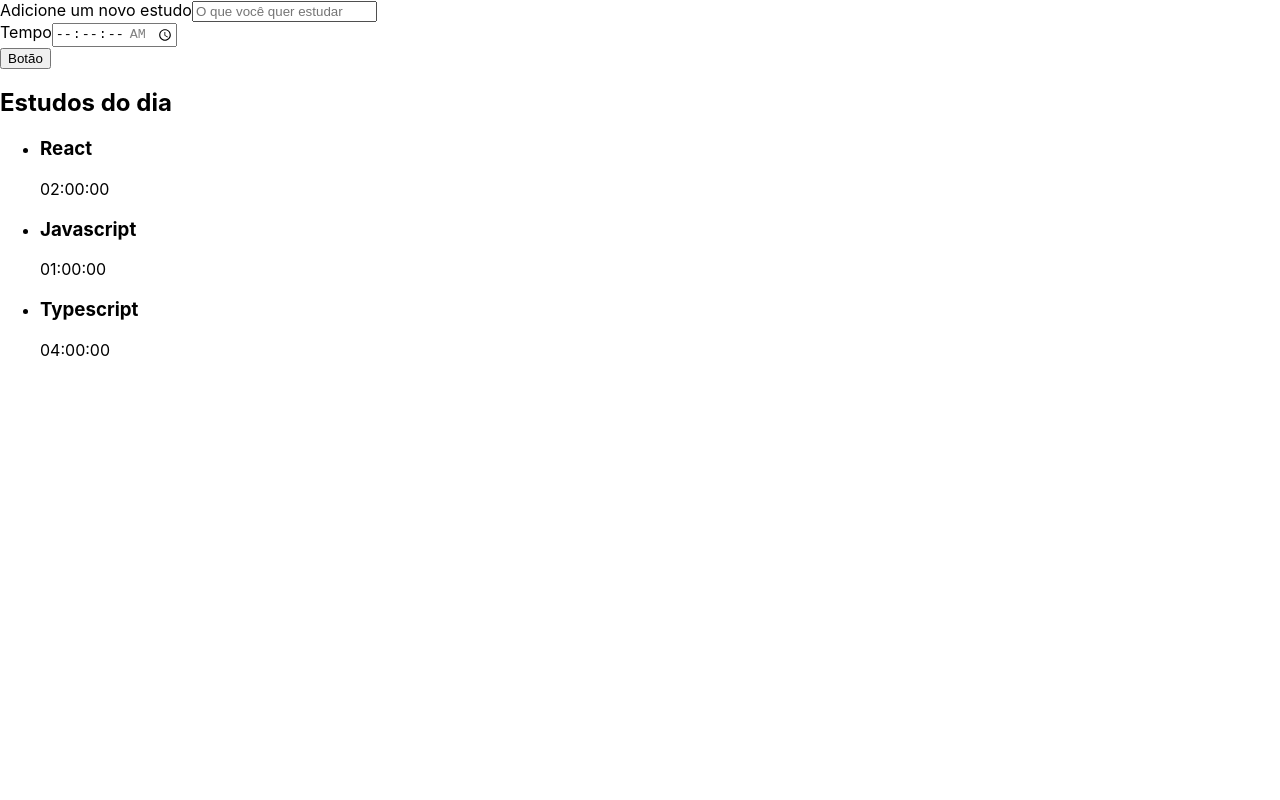
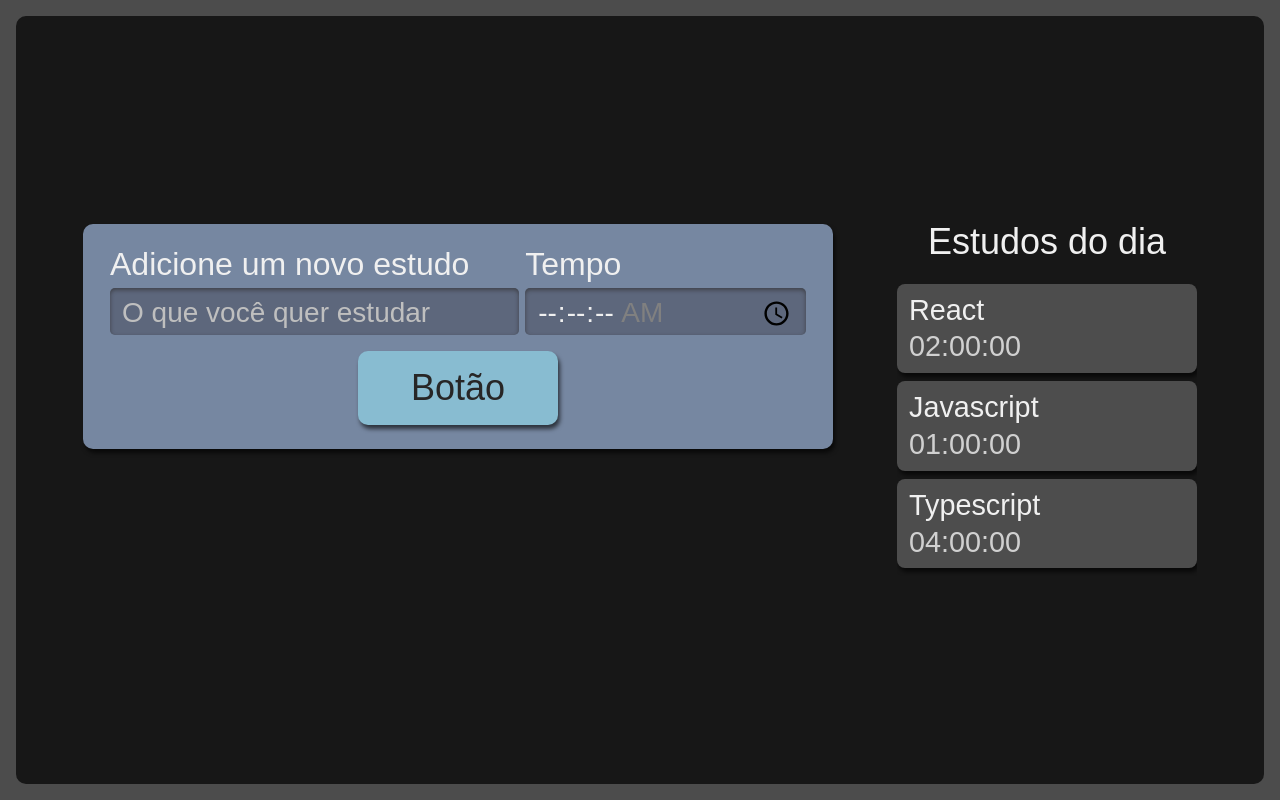
Before and after one commit to arailson/arailson-react-studies, a React (Create React App) app: page / in a window 1280 px wide. Built offline with nearby package versions, Linux system fonts and the light colour scheme.

Commit message:
Estilizando com Sass

```diff
--- a/package.json
+++ b/package.json
@@ -13,6 +13,7 @@
     "react": "^18.2.0",
     "react-dom": "^18.2.0",
     "react-scripts": "5.0.1",
+    "sass": "^1.55.0",
     "typescript": "^4.8.4",
     "web-vitals": "^2.1.4"
   },
--- a/src/App.tsx
+++ /dev/null
@@ -1,14 +0,0 @@
-import React from 'react';
-import Formulario from './components/Formulario';
-import Lista from './components/Lista';
-
-function App() {
-  return (
-    <div className="App">
-     <Formulario />
-     <Lista />
-    </div>
-  );
-}
-
-export default App;
--- a/src/components/Botao/index.tsx
+++ b/src/components/Botao/index.tsx
@@ -1,10 +1,9 @@
 import React from "react";
+import "./style.scss";
 
-class Botao extends React.Component{
-    render() {
-        return(
-            <button>Botão</button>
-        )
-    }
+class Botao extends React.Component {
+  render() {
+    return <button className="botao">Botão</button>;
+  }
 }
 export default Botao;
--- /dev/null
+++ b/src/components/Botao/style.scss
@@ -0,0 +1,25 @@
+.botao {
+  align-self: center;
+  background-color: #88bcd1;
+  border-radius: 10px;
+  box-shadow: 2px 4px 4px #0000009f;
+  color: #272626;
+  cursor: pointer;
+  font-size: 1.25rem;
+  padding: 16px;
+  width: 150px;
+
+  &:active {
+    background-color: #7ca6b7;
+    box-shadow: 2px 2px 4px #0000009f inset;
+  }
+}
+
+@media screen and (min-width: 1280px) {
+  .botao {
+    grid-column-start: span 2;
+    justify-self: center;
+    width: 200px;
+    font-size: 2.25rem;
+  }
+}
--- a/src/components/Formulario/index.tsx
+++ b/src/components/Formulario/index.tsx
@@ -1,11 +1,12 @@
 import React from "react";
 import Botao from "../Botao";
+import "./style.scss";
 
-class Formulario extends React.Component{
+class Formulario extends React.Component {
   render() {
-        return(
-            <form>
-                <div>
+    return (
+      <form className="novaTarefa">
+        <div className="inputContainer">
           <label htmlFor="tarefa">Adicione um novo estudo</label>
           <input
             type="text"
@@ -15,7 +16,7 @@
             required
           />
         </div>
-                <div>
+        <div className="inputContainer">
           <label htmlFor="tempo">Tempo</label>
           <input
             type="time"
@@ -29,7 +30,7 @@
         </div>
         <Botao />
       </form>
-        )
+    );
   }
 }
 export default Formulario;
--- /dev/null
+++ b/src/components/Formulario/style.scss
@@ -0,0 +1,61 @@
+.novaTarefa {
+  display: flex;
+  flex-direction: column;
+  grid-area: nova-tarefa;
+  background-color: #7687a1;
+  border-radius: 10px;
+  box-shadow: 2px 4px 4px #0000009f;
+  padding: 12px;
+
+  .inputContainer {
+    display: flex;
+    flex-direction: column;
+    width: 100%;
+    margin-bottom: 16px;
+
+    label {
+      margin-bottom: 8px;
+      font-size: 1.25rem;
+    }
+
+    input {
+      width: 100%;
+      padding: 8px 12px 4px;
+      box-sizing: border-box;
+      border: unset;
+      border-radius: 5px;
+      background-color: #5d677c;
+      box-shadow: 0px 2px 4px #2d2b2b9f inset;
+
+      &::placeholder {
+        color: #bfbfbf;
+      }
+    }
+  }
+
+  @media screen and (min-width: 1280px) {
+    flex-direction: row;
+    flex-wrap: wrap;
+    justify-content: space-around;
+    font-size: 2.25rem;
+    padding: 24px;
+    box-sizing: border-box;
+
+    .inputContainer {
+      width: calc(60% - 12px);
+
+      &:last-of-type {
+        width: 40%;
+      }
+
+      label {
+        font-size: 2rem;
+      }
+
+      input {
+        height: 100%;
+        font-size: 1.75rem;
+      }
+    }
+  }
+}
--- a/src/components/Lista/index.tsx
+++ b/src/components/Lista/index.tsx
@@ -1,31 +1,34 @@
 import React from "react";
+import "./style.scss";
 
-function Lista(){
-    const tarefas = [{
-        tarefa: 'React',
-        tempo: '02:00:00'
+function Lista() {
+  const tarefas = [
+    {
+      tarefa: "React",
+      tempo: "02:00:00",
     },
     {
-        tarefa: 'Javascript',
-        tempo: '01:00:00'
+      tarefa: "Javascript",
+      tempo: "01:00:00",
     },
     {
-        tarefa: 'Typescript',
-        tempo: '04:00:00'
-    }]
+      tarefa: "Typescript",
+      tempo: "04:00:00",
+    },
+  ];
 
-    return(
-        <aside>
+  return (
+    <aside className="listaTarefas">
       <h2>Estudos do dia</h2>
       <ul>
         {tarefas.map((item, index) => (
-                    <li key={index}>
+          <li key={index} className="item">
             <h3>{item.tarefa}</h3>
             <span>{item.tempo}</span>
           </li>
         ))}
       </ul>
     </aside>
-    )
+  );
 }
 export default Lista;
--- /dev/null
+++ b/src/components/Lista/style.scss
@@ -0,0 +1,74 @@
+.listaTarefas {
+  grid-area: tarefas;
+  height: 100%;
+
+  h2 {
+    font-size: 1.25rem;
+    margin-bottom: 12px;
+  }
+
+  ul {
+    max-height: 350px;
+    overflow-y: scroll;
+    scrollbar-width: thin;
+  }
+
+  @media screen and (min-width: 1280px) {
+    h2 {
+      text-align: center;
+      font-size: 2.25rem;
+      margin-bottom: 24px;
+    }
+
+    ul {
+      overflow: auto;
+      max-height: 500px;
+    }
+  }
+}
+
+.item {
+  background-color: #4d4d4d;
+  border-radius: 8px;
+  box-shadow: 2px 4px 4px #0000009f;
+  padding: 12px;
+  margin-bottom: 8px;
+  position: relative;
+  cursor: pointer;
+
+  h3 {
+    margin-bottom: 8px;
+    word-break: break-all;
+  }
+
+  span {
+    color: #d0d0d0;
+  }
+
+  @media screen and (min-width: 1280px) {
+    font-size: 1.8rem;
+  }
+}
+
+.itemSelecionado {
+  background-color: #292929;
+  box-shadow: 2px 4px 4px #0000009f inset;
+}
+
+.itemCompletado {
+  background-color: #566f42;
+  cursor: auto;
+
+  .concluido {
+    display: block;
+    background-image: url("../../assets/img/check-mark.svg");
+    background-repeat: no-repeat;
+    background-size: 38px 38px;
+    position: absolute;
+    top: 50%;
+    right: 12px;
+    transform: translateY(-50%);
+    width: 42px;
+    height: 43px;
+  }
+}
--- a/src/index.css
+++ b/src/index.css
@@ -1,13 +1,95 @@
+html, body, div, span, applet, object, iframe,
+h1, h2, h3, h4, h5, h6, p, blockquote, pre,
+a, abbr, acronym, address, big, cite, code,
+del, dfn, em, img, ins, kbd, q, s, samp,
+small, strike, strong, sub, sup, tt, var,
+b, u, i, center,
+dl, dt, dd, ol, ul, li,
+fieldset, form, label, legend,
+table, caption, tbody, tfoot, thead, tr, th, td,
+article, aside, canvas, details, embed,
+figure, figcaption, footer, header, hgroup,
+menu, nav, output, ruby, section, summary,
+time, mark, audio, video {
+	margin: 0;
+	padding: 0;
+	border: 0;
+	font-size: 100%;
+	font: inherit;
+	vertical-align: baseline;
+}
+/* HTML5 display-role reset for older browsers */
+article, aside, details, figcaption, figure,
+footer, header, hgroup, menu, nav, section {
+	display: block;
+}
 body {
-  margin: 0;
-  font-family: -apple-system, BlinkMacSystemFont, 'Segoe UI', 'Roboto', 'Oxygen',
-    'Ubuntu', 'Cantarell', 'Fira Sans', 'Droid Sans', 'Helvetica Neue',
-    sans-serif;
-  -webkit-font-smoothing: antialiased;
-  -moz-osx-font-smoothing: grayscale;
+	line-height: 1;
+}
+ol, ul {
+	list-style: none;
+}
+blockquote, q {
+	quotes: none;
+}
+blockquote:before, blockquote:after,
+q:before, q:after {
+	content: '';
+	content: none;
+}
+table {
+	border-collapse: collapse;
+	border-spacing: 0;
 }
 
-code {
-  font-family: source-code-pro, Menlo, Monaco, Consolas, 'Courier New',
-    monospace;
+
+input {
+	font-family: inherit;
+	font-size: inherit;
+	font-weight: inherit;
+	color: inherit;
 }
+
+button {
+	border: unset;
+	background-color: unset;
+	font-family: inherit;
+	font-size: inherit;
+	font-weight: inherit;
+	color: inherit;
+}
+
+@import url('https://fonts.googleapis.com/css2?family=Manjari&display=swap');
+
+body {
+	display: flex;
+	justify-content: center;
+	font-family: 'Manjari', sans-serif;
+	color: #F0F0F0;
+	background-color: #4C4C4C;
+	height: 100%;
+	width: 100%;
+	padding: 16px;
+	box-sizing: border-box;
+}
+
+#root {
+	width: 100%;
+}
+
+::-webkit-scrollbar {
+	width: 8px;
+}
+
+::-webkit-scrollbar-track {
+	background: unset;
+}
+
+::-webkit-scrollbar-thumb {
+	border-radius: 4px;
+	background: #888;
+}
+
+::-webkit-scrollbar-thumb:hover {
+	background: #555;
+}
--- a/src/index.tsx
+++ b/src/index.tsx
@@ -1,7 +1,7 @@
 import React from 'react';
 import ReactDOM from 'react-dom/client';
 import './index.css';
-import App from './App';
+import App from './pages/App';
 
 const root = ReactDOM.createRoot(
   document.getElementById('root') as HTMLElement
--- /dev/null
+++ b/src/pages/App.tsx
@@ -0,0 +1,15 @@
+import React from "react";
+import Formulario from "../components/Formulario";
+import Lista from "../components/Lista";
+import "./style.scss";
+
+function App() {
+  return (
+    <div className="AppStyle">
+      <Formulario />
+      <Lista />
+    </div>
+  );
+}
+
+export default App;
--- /dev/null
+++ b/src/pages/style.scss
@@ -0,0 +1,28 @@
+.AppStyle {
+  display: grid;
+  grid-template-rows: min-content min-content auto;
+  grid-template-areas:
+    "nova-tarefa"
+    "cronometro"
+    "tarefas";
+  row-gap: 24px;
+  min-width: 320px;
+  min-height: calc(100vh - 32px);
+  width: 100%;
+  padding: 32px;
+  box-sizing: border-box;
+  border-radius: 10px;
+  background-color: #171717;
+
+  @media screen and (min-width: 1280px) {
+    grid-template-areas:
+      "nova-tarefa tarefas"
+      "cronometro tarefas";
+    column-gap: 64px;
+    grid-template-rows: min-content min-content;
+    grid-template-columns: 750px 300px;
+    justify-content: center;
+    align-content: center;
+    padding: 64px;
+  }
+}
```
Also changed, not shown: src/assets/img/check-mark.svg (added), 1 other file (tests, documents, lock files or other folders). Lines whose indentation alone changed are shown as unchanged.
